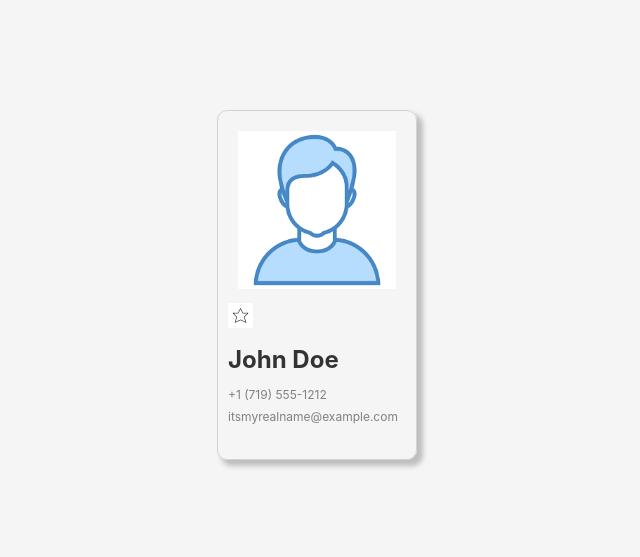
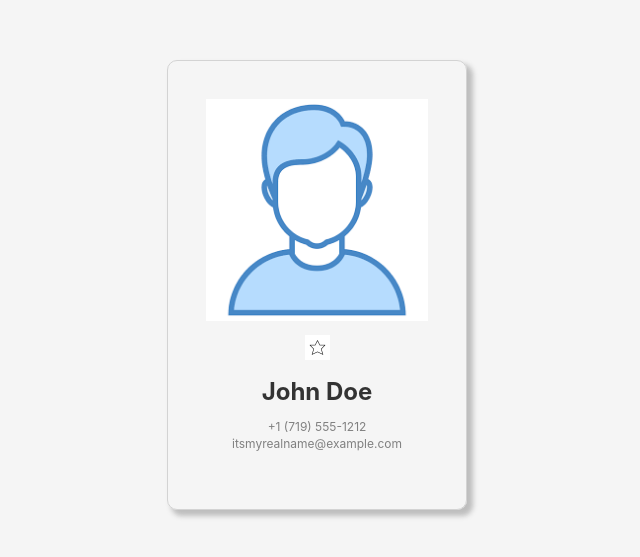
Before and after one commit to fortuneonyeka/React-Card, a React (Create React App) app: page / in a window 1280 px wide. Shown: the part 115-672 px from the top of the page, without its empty margins (323-963 px from the left). Built offline with nearby package versions, Linux system fonts and the light colour scheme.

Commit message:
update styling

```diff
--- a/src/App.css
+++ b/src/App.css
@@ -1,8 +1,3 @@
-.App {
-  text-align: center;
-}
-
-
 * {
   box-sizing: border-box;
 }
@@ -21,10 +16,11 @@ main {
 }
 
 .card {
-  width: 200px;
+  width: 300px;
   border: 1px solid lightgray;
   border-radius: 10px;
-  height: 350px;
+  height: 450px;
+  padding: 10px;
   box-shadow: 5px 5px 5px 1px rgba(120,120,120,0.44);
   -webkit-box-shadow: 5px 5px 5px 1px rgba(120,120,120,0.44);
   -moz-box-shadow: 5px 5px 5px 1px rgba(120,120,120,0.44);
@@ -43,6 +39,7 @@ main {
 
 .card--info {
   padding: 10px;
+  text-align: center;
 }
 
 .card--favorite {
@@ -53,5 +50,5 @@ main {
 .card--contact {
   font-size: 0.75rem;
   color: gray;
-  margin-block: 7px;
+  margin-block: 2px;
 }
```
